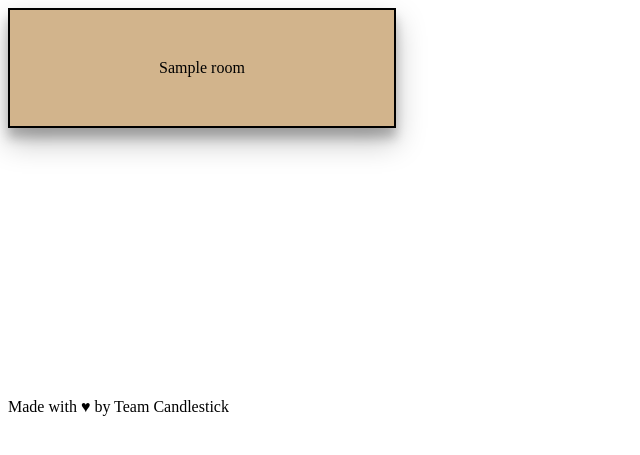
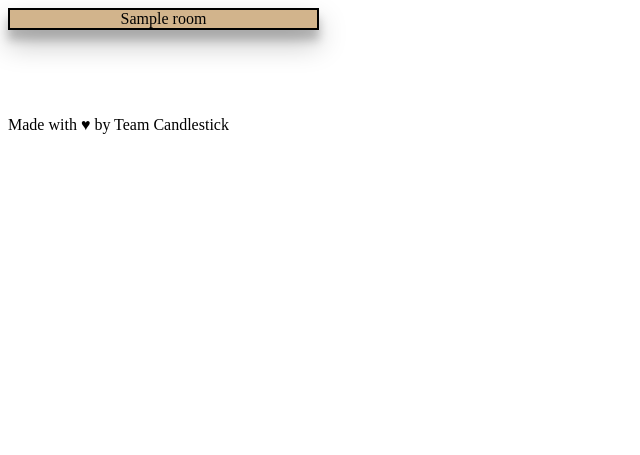
Before and after one commit to addisonhammer/clue-less, a Flask app: template client/templates/board.html in a window 1280 px wide. Shown: the top 455 px of the page, without its empty margins (0-640 px from the left). Run offline with Flask 2, Linux system fonts and the light colour scheme; the template is opened without the code that fills it: most values are stand-ins (such as "Sample title", 1, 10 or a date in 2020).

Commit message:
Adds hallways to GUI
Sets the grid to 5x5 to allow for hallways. Sets the spaces "in between" to clear.
Adds a new layout const.

```diff
--- a/client/app.py
+++ b/client/app.py
@@ -110,7 +110,7 @@ def start_game():
     return render_template('game.html',
                             characters=list(game_const.CHARACTERS),
                             weapons=list(game_const.WEAPONS),
-                            rooms=list(game_const.ROOMS),
+                            rooms=list(game_const.ROOMS_LAYOUT),
                             suggestion=True,
                             accusation=False,
                             move=False)
--- a/client/static/css/board.css
+++ b/client/static/css/board.css
@@ -1,9 +1,9 @@
 .room-container {
     display: grid;
-    grid-template-columns: repeat(3, 1fr);
-    grid-template-rows: repeat(3, 120px);
-    column-gap: 50px;
-    row-gap: 15px;
+    grid-template-columns: 1fr .5fr 1fr .5fr 1fr;
+    grid-template-rows: 1fr .5fr 1fr .5fr 1fr;
+    column-gap: 5px;
+    row-gap: 5px;
 }
 
 .room {
@@ -14,3 +14,10 @@
     border: 2px solid black;
     background-color: tan;
 }
+
+.room:nth-child(7), :nth-child(9), :nth-child(17), :nth-child(19)
+{
+    box-shadow: none;
+    border: rgba(255, 255, 255, 0);
+    background-color: rgba(255, 255, 255, 0);
+}
--- a/core/game_const.py
+++ b/core/game_const.py
@@ -25,6 +25,15 @@ BALLROOM = 'Ballroom'
 KITCHEN = 'Kitchen'
 CONSERVATORY = 'Conservatory'
 ROOMS = (STUDY, HALL, LOUNGE, LIBRARY, BILLIARD, DINING, BALLROOM, KITCHEN, CONSERVATORY)
+
+HALLWAY = ''
+EMPTY = ''
+ROOMS_LAYOUT = (
+    STUDY,    HALLWAY, HALL,     HALLWAY, LOUNGE,
+    HALLWAY,  EMPTY,   HALLWAY,  EMPTY,   HALLWAY,
+    LIBRARY,  HALLWAY, BILLIARD, HALLWAY, DINING,
+    HALLWAY,  EMPTY,   HALLWAY,  EMPTY,   HALLWAY,
+    BALLROOM, HALLWAY, KITCHEN,  HALLWAY, CONSERVATORY)
 
 HALLWAYS = (
     (STUDY, HALL),
```
